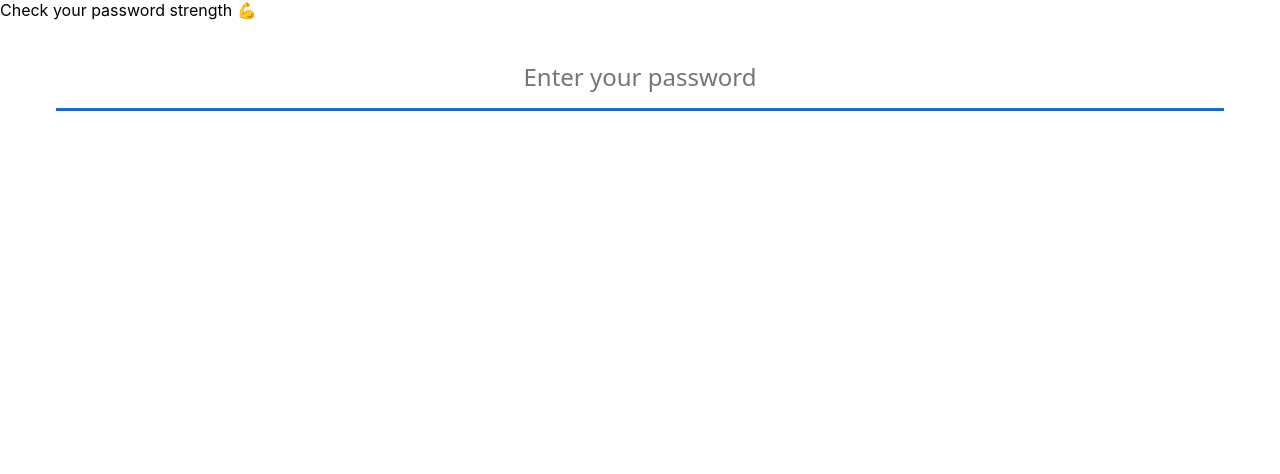
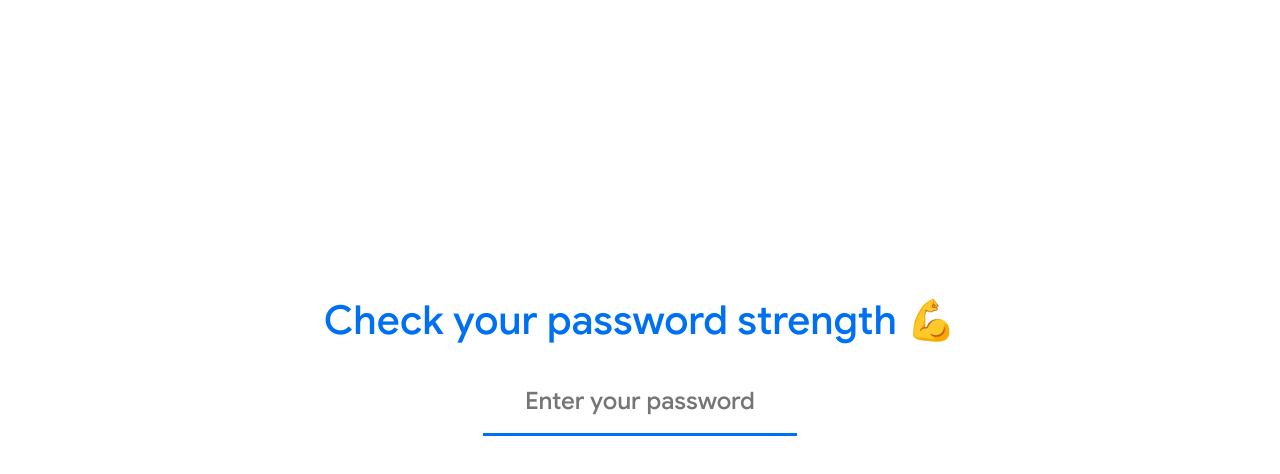
Before and after one commit to my-react-journey/password-check, a React (Create React App) app: page / in a window 1280 px wide. Shown: the top 474 px of the page. Built offline with nearby package versions, Linux system fonts and the light colour scheme.

Commit message:
Added google sans medium font woff2

```diff
--- a/src/App.css
+++ b/src/App.css
@@ -1,10 +1,18 @@
-.App {
-  text-align: center;
+@font-face {
+	font-family: Regular;
+	src: url(googlesansmedium.woff2) format("woff2");
+	font-display: 500;
+	font-display: swap;
 }
-
-.App-logo {
-  height: 40vmin;
-  pointer-events: none;
+body,
+html {
+	margin: 0;
+	padding: 0;
+	min-height: 100vh;
+	font-family: Regular, system-ui, -apple-system, BlinkMacSystemFont,
+		"Segoe UI", Roboto, Oxygen, Ubuntu, Cantarell, "Open Sans",
+		"Helvetica Neue", sans-serif;
+	position: relative;
 }
 
 @media (prefers-reduced-motion: no-preference) {
@@ -13,26 +21,19 @@
   }
 }
 
-.App-header {
-  background-color: #282c34;
-  min-height: 100vh;
+.wrapper {
   display: flex;
   flex-direction: column;
   align-items: center;
   justify-content: center;
-  font-size: calc(10px + 2vmin);
-  color: white;
+  min-height: 100vh;
+  padding: 0 0.5rem;
 }
 
-.App-link {
-  color: #61dafb;
+.heroSpan {
+  font-size: 2.5rem;
+  font-weight: 500;
+  text-align: center;
+  margin-top: 1rem;
+  color: #0070f3;
 }
-
-@keyframes App-logo-spin {
-  from {
-    transform: rotate(0deg);
-  }
-  to {
-    transform: rotate(360deg);
-  }
-}
```
